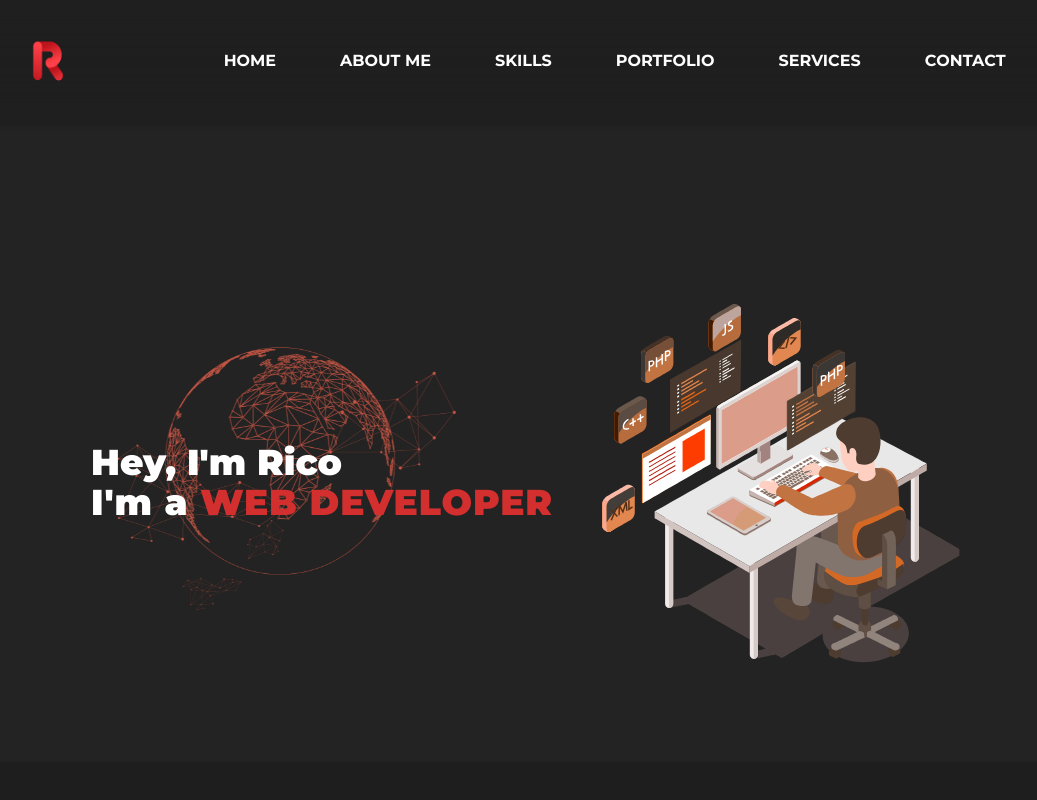
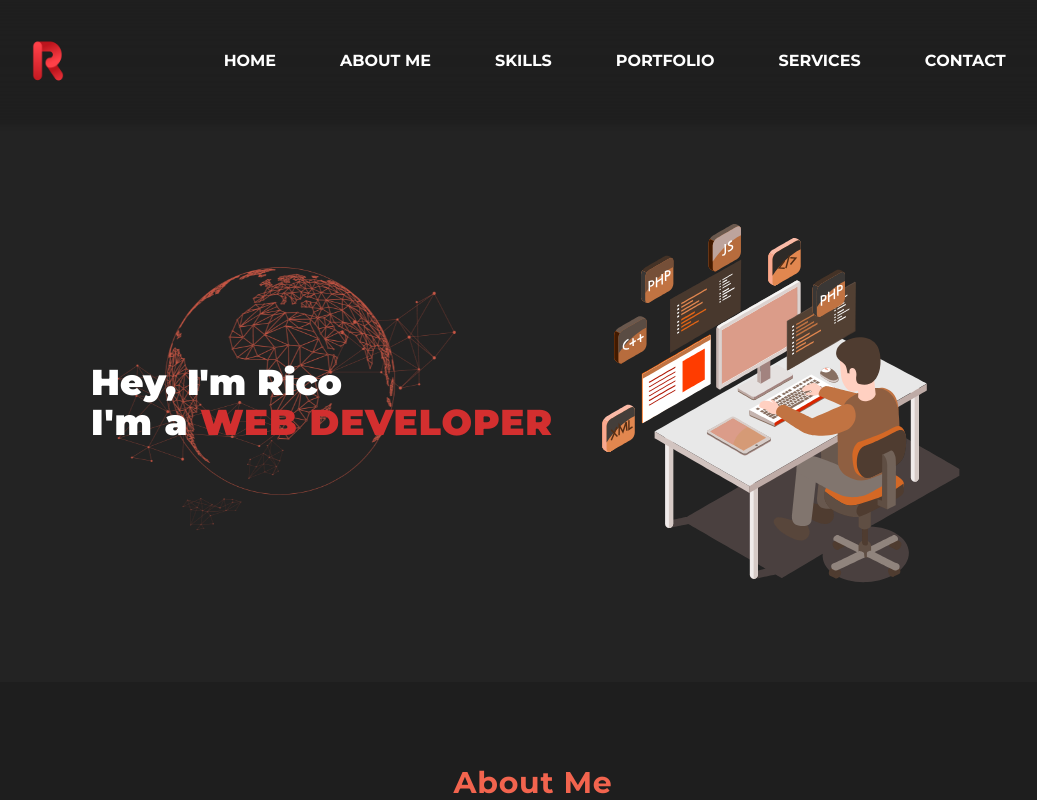
Before and after one commit to RicoLittawa/portfolio, a React (Vite) app: page / in a window 1280 px wide. Shown: the top 800 px of the page, without its empty margins (107-1144 px from the left). Built offline with nearby package versions, Linux system fonts and the light colour scheme.

Commit message:
fix hero page padding

```diff
--- a/src/HeroPage.jsx
+++ b/src/HeroPage.jsx
@@ -23,7 +23,7 @@ const HeroPage = () => {
   }, []);
 
   return (
-    <section className="py-20">
+    <section className="pb-20">
       <ContentMargin>
         <div className="flex items-center justify-center xl:justify-evenly">
           <SlideRight>
```
